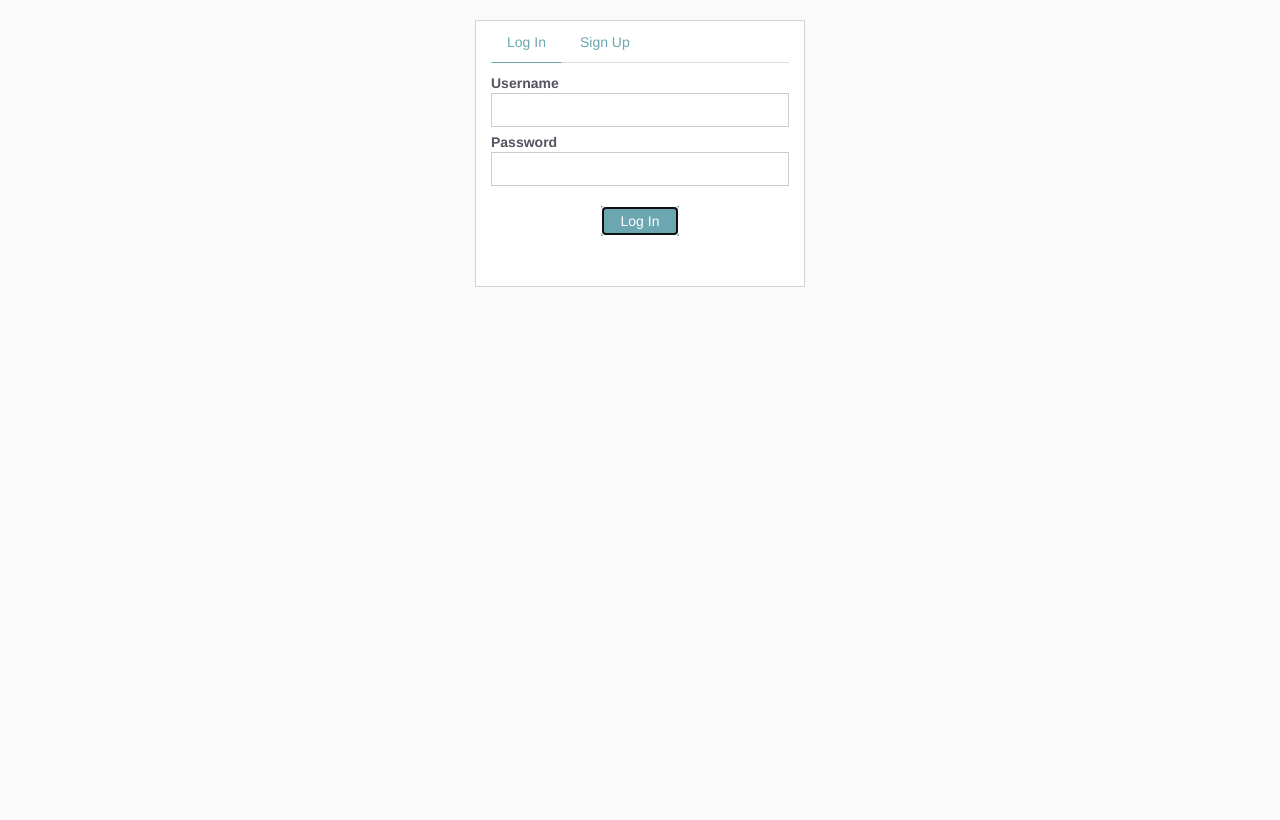
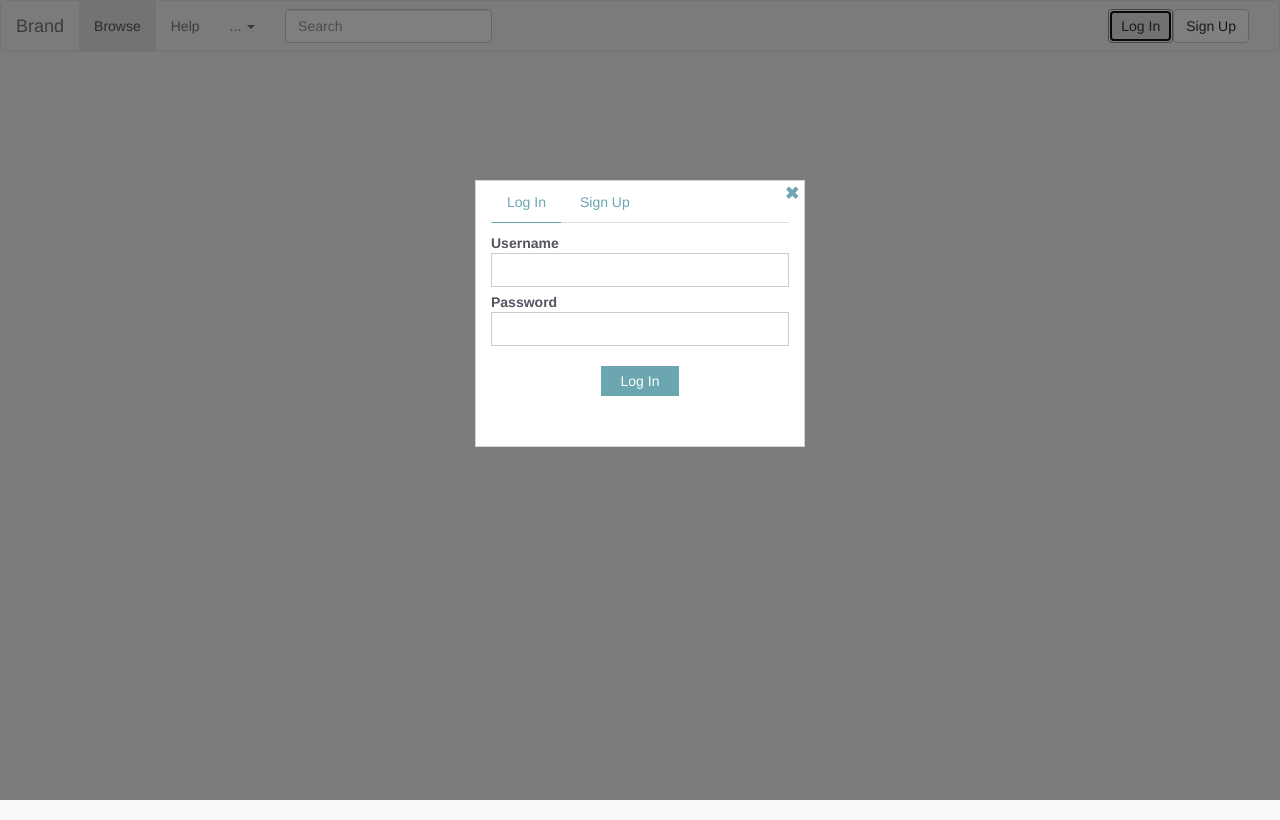
Before and after one commit to SebastianLindmark/snitch, an Angular app in the folder Frontend/: page / in a window 1280 px wide. Both pictures are taken after a click on the button "Log In". Built offline with nearby package versions, Linux system fonts and the light colour scheme; no server answers.

Commit message:
Modify components and structure of project

```diff
--- a/Frontend/package.json
+++ b/Frontend/package.json
@@ -22,6 +22,7 @@
     "@angular/platform-browser-dynamic": "^5.2.0",
     "@angular/router": "^5.2.0",
     "@ng-bootstrap/ng-bootstrap": "^1.1.1",
+    "@uirouter/angular": "^1.0.1",
     "bootstrap-css-only": "^4.1.0",
     "core-js": "^2.4.1",
     "font-awesome": "^4.7.0",
--- a/Frontend/src/app/app.component.html
+++ b/Frontend/src/app/app.component.html
@@ -1 +1,2 @@
-<app-sign-in></app-sign-in>
+
+<app-navigation></app-navigation>
--- a/Frontend/src/app/navigation/navigation.component.html
+++ b/Frontend/src/app/navigation/navigation.component.html
@@ -1,3 +1,5 @@
+<app-sign-in *ngIf="activateSignInComponent && !closeWindow" [(close)]="closeWindow" [showLogIn]="pressedLogIn"></app-sign-in>
+
 <nav class="navbar navbar-default">
         <div class="container-fluid">
           <!-- Brand and toggle get grouped for better mobile display -->
@@ -14,10 +16,10 @@
           <!-- Collect the nav links, forms, and other content for toggling -->
           <div class="collapse navbar-collapse" id="bs-example-navbar-collapse-1">
             <ul class="nav navbar-nav">
-              <li class="active"><a href="#">Link <span class="sr-only">(current)</span></a></li>
-              <li><a href="#">Link</a></li>
+              <li class="active"><a href="#">Browse <span class="sr-only">(current)</span></a></li>
+              <li><a href="#">Help</a></li>
               <li class="dropdown">
-                <a href="#" class="dropdown-toggle" data-toggle="dropdown" role="button" aria-haspopup="true" aria-expanded="false">Dropdown <span class="caret"></span></a>
+                <a href="#" class="dropdown-toggle" data-toggle="dropdown" role="button" aria-haspopup="true" aria-expanded="false">... <span class="caret"></span></a>
                 <ul class="dropdown-menu">
                   <li><a href="#">Action</a></li>
                   <li><a href="#">Another action</a></li>
@@ -33,18 +35,13 @@
               <div class="form-group">
                 <input type="text" class="form-control" placeholder="Search">
               </div>
-              <button type="submit" class="btn btn-default">Submit</button>
             </form>
-            <ul class="nav navbar-nav navbar-right">
-              <li class="dropdown">
-                <a href="#" class="dropdown-toggle" data-toggle="dropdown" role="button" aria-haspopup="true" aria-expanded="false">Dropdown <span class="caret"></span></a>
-                <ul class="dropdown-menu">
-                  <li><a href="#">Action</a></li>
-                  <li><a href="#">Another action</a></li>
-                  <li><a href="#">Something else here</a></li>
-                  <li role="separator" class="divider"></li>
-                  <li><a href="#">Separated link</a></li>
-                </ul>
+            <ul class="nav navbar-nav navbar-right navbar-form">
+              <li>
+                  <button type="button" class=" btn btn-default" (click)="clickedLogIn()">Log In</button>
+              </li>
+              <li>
+                  <button type="button" class=" btn btn-default" (click)="clickedSignUp()">Sign Up</button>
               </li>
             </ul>
           </div><!-- /.navbar-collapse -->
--- a/Frontend/src/app/navigation/navigation.component.ts
+++ b/Frontend/src/app/navigation/navigation.component.ts
@@ -7,9 +7,22 @@ import { Component, OnInit } from '@angular/core';
 })
 export class NavigationComponent implements OnInit {
 
+  public pressedLogIn = true;
+  public activateSignInComponent = false;
   constructor() { }
 
   ngOnInit() {
+
+  }
+
+  clickedLogIn(){
+    this.pressedLogIn = true;
+    this.activateSignInComponent = true;
+  }
+
+  clickedSignUp(){
+    this.pressedLogIn = false;
+    this.activateSignInComponent = true;
   }
 
 }
--- a/Frontend/src/app/sign-in/sign-in.component.html
+++ b/Frontend/src/app/sign-in/sign-in.component.html
@@ -1,9 +1,12 @@
+<div style="width: 100%; height: 100%; background-color: black; z-index: 9998; position: absolute; top:0; left: 0; opacity: 0.5;">
 
+</div>
 
 <div id="sign-in-container" class="container text-center">
+    <p id="close-button"class="glyphicon glyphicon-remove" (click)="closeThisComponent()"></p>
   <ul class="nav nav-tabs">
     <li role="presentation" [class.active]="displaySignIn"><a class="custom-tab-button"(click)="signInTab()">Log In</a></li>
-    <li role="presentation" [class.active]="!displaySignIn" (click)="signUpTab()"><a class="custom-tab-button" (click)="signUpTab()">Sign Up</a></li>
+    <li role="presentation" [class.active]="!displaySignIn"><a class="custom-tab-button" (click)="signUpTab()">Sign Up</a></li>
   </ul>
 
   <div *ngIf="displaySignIn; else signUpBlock" class="form-signin">
--- a/Frontend/src/app/sign-in/sign-in.component.scss
+++ b/Frontend/src/app/sign-in/sign-in.component.scss
@@ -9,6 +9,22 @@ $dark-color: #234B52;
     background-color: white;
     margin-top: 20px;
     border: 1px solid #d3d3d3;
+    position: absolute;
+    z-index: 999999;
+    left: 0;
+    right: 0;
+    margin-left: auto;
+    margin-right: auto;
+    top: 20%;
+}
+
+#close-button {
+    color: $main-color;
+    position: absolute;
+    right: 5px;
+    top: 5px;
+    //margin-left: 98%;
+    //margin-top: 5px;
 }
 
 .custom-button {
--- a/Frontend/src/app/sign-in/sign-in.component.ts
+++ b/Frontend/src/app/sign-in/sign-in.component.ts
@@ -1,4 +1,4 @@
-import { Component, OnInit } from '@angular/core';
+import { Component, OnInit, Input, Output, EventEmitter } from '@angular/core';
 import {AuthenticationService} from '../_services/authentication.service'
 
 
@@ -9,6 +9,16 @@ import {AuthenticationService} from '../_services/authentication.service'
 })
 export class SignInComponent implements OnInit {
 
+  private displaySignIn = false;
+
+  @Input()
+  set showLogIn(showLogIn: boolean) {
+    this.displaySignIn = showLogIn;
+  }
+
+  @Input() close: boolean;
+  @Output() closeEvent = new EventEmitter<boolean>();
+
   public username = "";
   public email = "";
   public password = "";
@@ -16,7 +26,7 @@ export class SignInComponent implements OnInit {
 
   constructor(private authentication : AuthenticationService) { }
 
-  displaySignIn = true;
+
 
   public activePage = "active";
 
@@ -28,7 +38,10 @@ export class SignInComponent implements OnInit {
     this.displaySignIn = true;
   }
 
-
+  closeThisComponent(){
+    console.log("hello!");
+     this.closeEvent.emit(true);
+  }
 
   logIn(){
     this.authentication.login(this.username,this.password).subscribe(data => {
--- a/Frontend/src/styles.css
+++ b/Frontend/src/styles.scss
@@ -5,7 +5,6 @@ html, body {
     height: 100%;
     text-align: center !important;
     background-color: #fafafa;
-
 }
 
 p {
```
Also changed, not shown: Frontend/.angular-cli.json, 1 other file (tests, documents, lock files or other folders).
